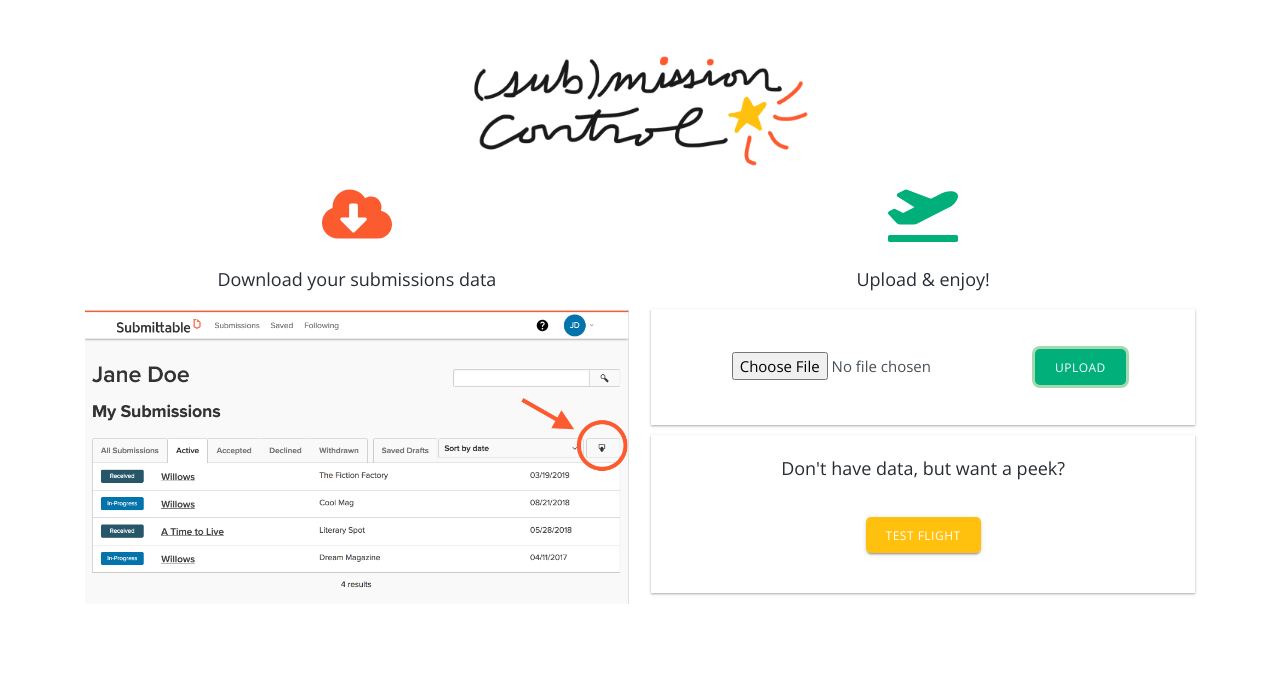
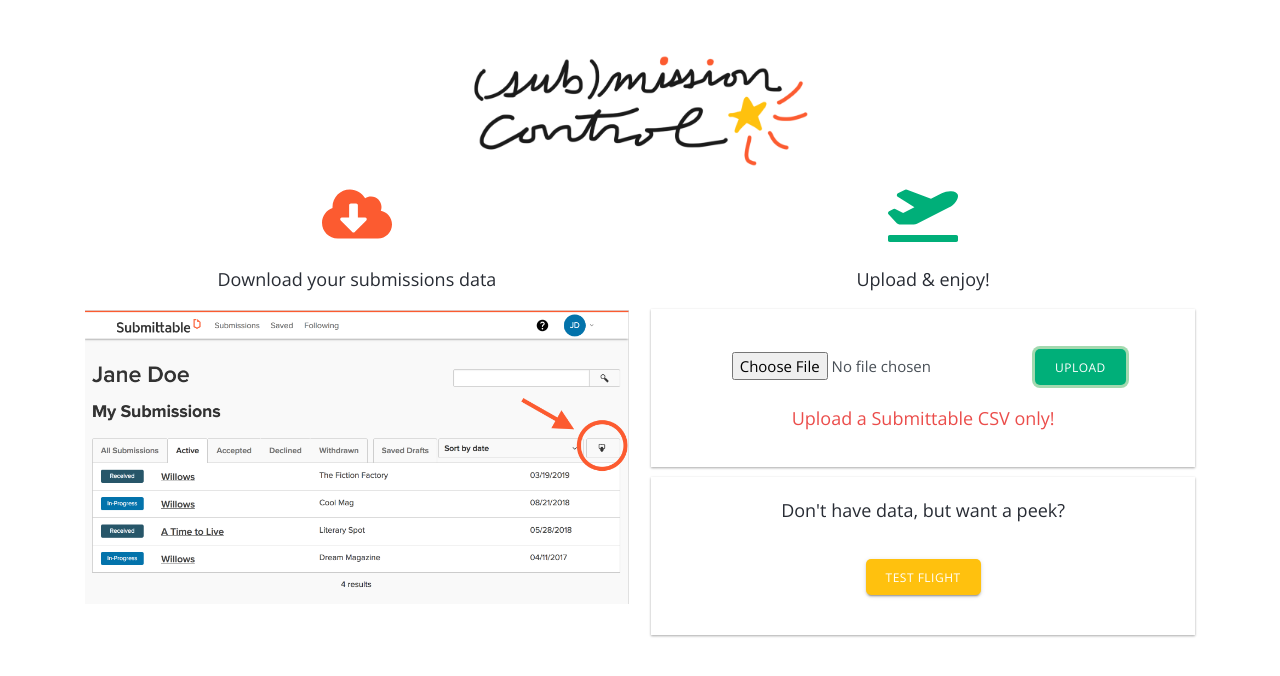
Before and after one commit to agbales/submission-control, a React (Create React App) app in the folder client/: page / in a window 1280 px wide. Both pictures are taken after a click on the button "UPLOAD". Shown: the top 676 px of the page. Built offline with nearby package versions, Linux system fonts and the light colour scheme; no server answers.

Commit message:
upload error message, overview width

```diff
--- a/client/src/App.css
+++ b/client/src/App.css
@@ -55,7 +55,7 @@
   display: flex;
   flex-wrap: wrap;
   margin-bottom: 40px;
-  max-width: 1000px;
+  max-width: 950px;
   margin: 0 auto;
 }
 
--- a/client/src/App.js
+++ b/client/src/App.js
@@ -86,6 +86,7 @@
       this.setState({ data: data.csv, stats: data.stats })
     })
     .catch(error => {
+      this.setState({error: 'Upload a Submittable CSV only!'})
       console.log(error)
     })
   }
@@ -111,6 +112,7 @@
               ? <SubmitForm handleFile = {this.handleFile}
                             handleUpload = {this.handleUpload}
                             getTestData = {this.getTestData}
+                            error={this.state.error}
                 />
               : (<div>
                   <Overview stats={this.state.stats}
--- a/client/src/components/submitForm.js
+++ b/client/src/components/submitForm.js
@@ -15,7 +15,7 @@
         let uploadBox = {  marginBottom: '10px', padding: '20px', boxShadow: '0 1px 3px rgba(0,0,0,0.12), 0 1px 2px rgba(0,0,0,0.24)' }
         let downloadIconStyle = { color: '#FC5B30' }
         let uplaodIconStyle = { color: '#00AF79' }
-
+        let errAlert = { size: '1rem', color: '#eb4d4b'}
         return(<div className="container">
                 <div className="row">
                     <div className="col">
@@ -44,6 +44,9 @@
                                             color: '#f5f5f5',
                                             border: 'none'}}>Upload</button>
                         </form>
+                        { this.props.error &&
+                            <p style={errAlert}>{this.props.error}</p>
+                        }
                         </div>
                         <div style={uploadBox}>
                             <p>Don't have data, but want a peek?</p>
```
